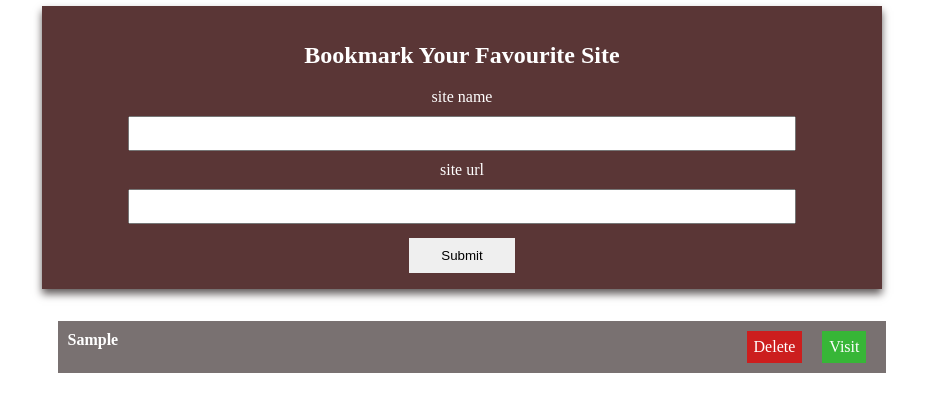
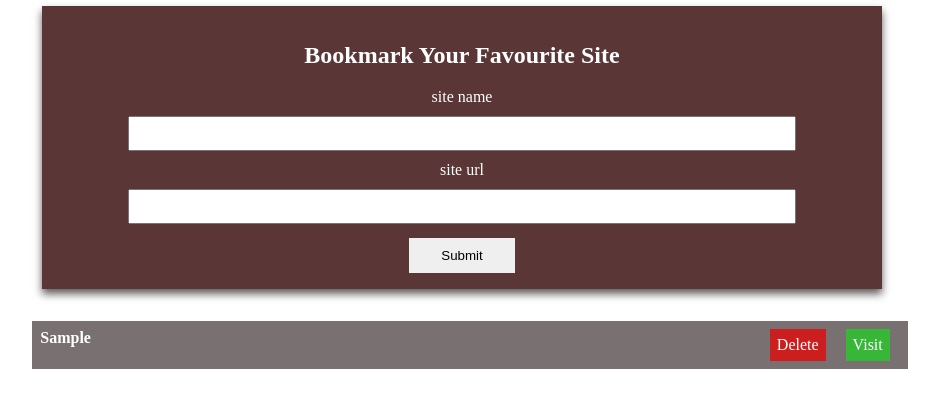
Before and after one commit to harkanday/Bookmarker-App, a plain HTML site: page index.html in a window 1280 px wide. Both pictures are taken after typing "Sample", "Sample" into the empty fields and a click on the input "Submit". Shown: the part 113-524 px from the top of the page, without its empty margins (178-1117 px from the left). Drawn offline with Linux system fonts and the light colour scheme.

Commit message:
edited the css

```diff
--- a/style.css
+++ b/style.css
@@ -39,7 +39,7 @@ input[type="submit"]{
     margin-top: 1em;
 }
 .list{
-    width: 80%;
+    width: 85%;
     margin: auto;
 }
 .list-item{
@@ -47,10 +47,11 @@ input[type="submit"]{
     text-transform: capitalize;
     height: 2em;
     margin-bottom: 1em;
-    padding:10px;
+    padding:0.5em;
     background-color: rgb(121, 113, 113);
     color: #fff;
 }
+
 h4,.link,.del{
     display: inline;
 }
```
